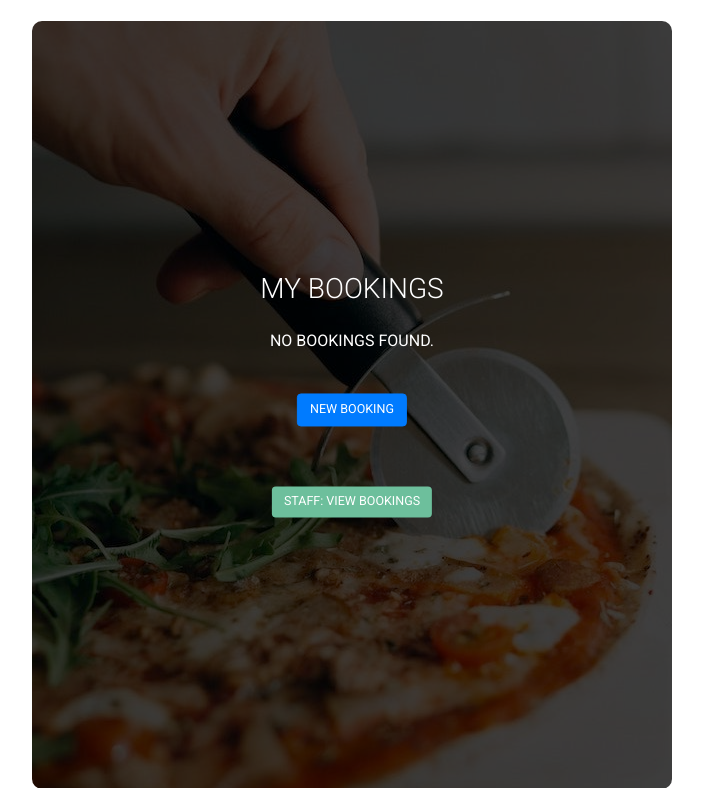
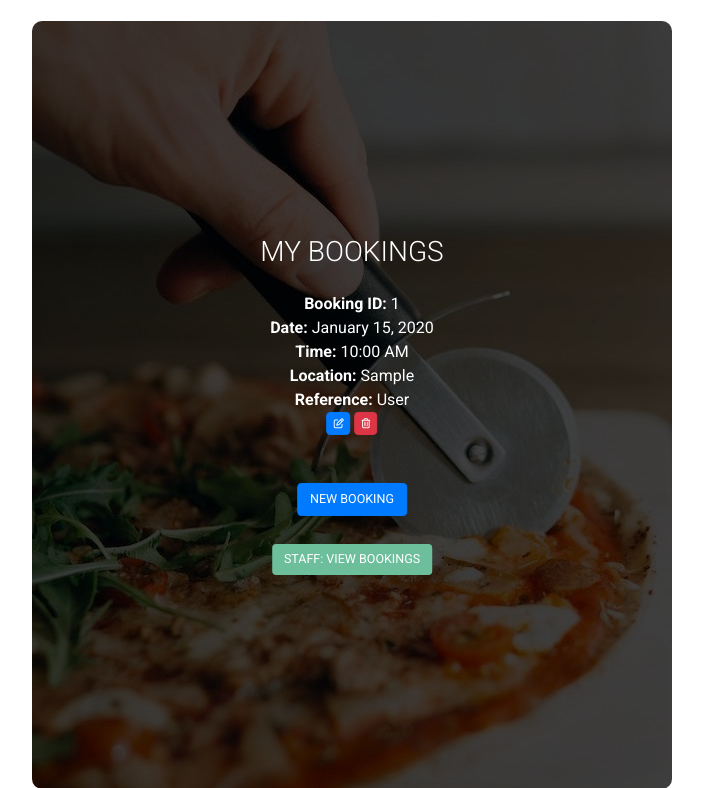
Before and after one commit to simonjellvert/pizzavagnen, a Django app: page /booking/edit/1/ in a window 1280 px wide. Shown: the part 338-1126 px from the top of the page, without its empty margins (288-991 px from the left). Run offline with Django 3.2, Linux system fonts and the light colour scheme; a user stored in the database is signed in; tables that the repository leaves empty hold one stand-in row (values such as "Sample post"); one stand-in notice (Sample message) is shown; some libraries are stand-ins or nearby versions.

Commit message:
Fix bugs on booking and events app

```diff
--- a/booking/templates/booking/booking_list.html
+++ b/booking/templates/booking/booking_list.html
@@ -65,10 +65,10 @@
                         <br>
                     {% endif %}
                     <!-- Create New Booking Form -->
-                    <a class="btn btn-primary resposive-text-size mb-3" href="{% url 'booking:booking_create' %}">New Booking</a><br>
+                    <a class="btn btn-primary resposive-text-size mb-1" href="{% url 'booking:booking_create' %}">New Booking</a><br>
                     {% if user.is_authenticated %}
                         {% if user.is_staff %}
-                            <a class="btn btn-primary resposive-text-size staff-button" href="{% url 'booking:staff_booking_list' %}">Staff: View Bookings</a>
+                            <a class="btn btn-primary resposive-text-size staff-button m-0" href="{% url 'booking:staff_booking_list' %}">Staff: View Bookings</a>
                         {% endif %}
                     {% endif %}
                 </div>
@@ -86,24 +86,31 @@
                                 </button>
                             </div>
                             <div class="modal-body">
+                                {% if messages %}
+                                    <div class="alert alert-danger" role="alert">
+                                        {% for message in messages %}
+                                            {{ message }}
+                                        {% endfor %}
+                                    </div>
+                                {% endif %}
                                 <!-- Edit form -->
                                 <form method="post" action="{% url 'booking:booking_edit' pk=booking.pk %}">
                                     {% csrf_token %}
                                     <div class="form-group">
                                         <label for="id_date">Date:</label>
-                                        <input type="date" name="date" id="id_date" class="form-control" value="{{ booking.date }}">
+                                        <input class="form-control text-dark" type="date" name="date" id="id_date" value="{{ booking.date|date:'Y-m-d' }}">
                                     </div>
                                     <div class="form-group">
                                         <label for="id_time">Time:</label>
-                                        <input type="time" name="time" id="id_time" class="form-control" value="{{ booking.time }}">
+                                        <input class="form-control text-dark" type="time" name="time" id="id_time" value="{{ booking.time|time:'H:i' }}">
                                     </div>
                                     <div class="form-group">
                                         <label for="id_location">Location:</label>
-                                        <input type="text" name="location" id="id_location" class="form-control" value="{{ booking.location }}">
+                                        <input class="form-control text-dark text-left" type="text" name="location" id="id_location" value="{{ booking.location }}">
                                     </div>
                                     <div class="form-group">
                                         <label for="id_last_name">Last Name:</label>
-                                        <input type="text" name="last_name" id="id_last_name" class="form-control" value="{{ booking.last_name }}">
+                                        <input class="form-control text-dark text-left" type="text" name="last_name" id="id_last_name" value="{{ booking.last_name }}">
                                     </div>
 
                                     <button type="submit" class="btn btn-primary">Save Changes</button>
--- a/booking/templates/booking/staff_list.html
+++ b/booking/templates/booking/staff_list.html
@@ -14,7 +14,8 @@
                 <!-- Display Existing Bookings from all users -->
                 <div class="col-12">
                     <h3 class="mb-3">Upcoming Bookings</h3>
-                    <table class="table">
+                    <div class="scrollable-table-container">
+                        <table class="table scrollable-table">
                             <thead>
                                 <tr>
                                     <th>Booking ID</th>
@@ -42,6 +43,7 @@
                 </div>
             </div>
         </div>
+    </div>
 </section>
 
 {% endblock %}
--- a/booking/views.py
+++ b/booking/views.py
@@ -13,9 +13,7 @@
 
 @method_decorator(login_required, name='dispatch')
 class BookingList(generic.ListView):
-    """
-    View for displaying bookings
-    """
+    """ View for displaying bookings """
     model = Booking
     template_name = 'booking/booking_list.html'
     paginate_by = 2
@@ -47,9 +45,7 @@
 
 @login_required
 def booking_create(request):
-    """
-    View for create a new booking
-    """
+    """ View for create a new booking """
     if request.method == 'POST':
         form = BookingForm(request.POST)
         if form.is_valid():
@@ -84,7 +80,6 @@
                 )
                 return redirect('booking:booking_create')
 
-            print("Form is valid. Creating booking...")
             booking = form.save(commit=False)
             booking.user = request.user
             booking.last_name = form.cleaned_data['last_name']
@@ -93,8 +88,6 @@
             return redirect('booking:booking_list')
 
         else:
-            print("Form is invalid. Check form validation errors:")
-            print(form.errors)
             messages.error(
                 request, 'Form submission failed. Please check the form.')
 
@@ -106,10 +99,9 @@
 
 @login_required
 def booking_edit(request, pk):
-    """
-    View for editing booking
-    """
+    """ View for editing booking """
     booking = get_object_or_404(Booking, pk=pk)
+    user_bookings = Booking.objects.filter(user=request.user)
 
     if request.method == 'POST':
         form = BookingForm(request.POST, instance=booking)
@@ -146,23 +138,40 @@
             booking = form.save(commit=False)
             booking.save()
             return redirect('booking:booking_list')
+
+        else:
+            # Form is invalid, render the form with error message and user's bookings
+            messages.error(request, "Form is invalid. Please correct the errors.")
+
     else:
-        form = BookingForm(instance=booking)
+        form = BookingForm(initial={
+            'date': booking.date,
+            'time': booking.time,
+            'location': booking.location,
+            'last_name': booking.last_name,
+        })
+
+    # Include existing bookings in the context
+    context = {
+        'form': form,
+        'booking': booking,
+        'user_bookings': user_bookings,
+        'bookings': user_bookings,  # Add this line to include existing bookings
+    }
 
     return render(
         request,
         'booking/booking_list.html',
-        {'form': form, 'booking': booking}
+        context
     )
 
 
 @login_required
 def booking_delete(request, number):
-    """
-    View for deleting booking
-    """
+    """ View for deleting booking """
     booking = get_object_or_404(Booking, number=number)
     booking.delete()
+    messages.success(request, 'Successfully deleted booking')
     return redirect('booking:booking_list')
 
 
@@ -172,9 +181,7 @@
 
 @user_passes_test(is_staff)
 def staff_booking_list(request):
-    """
-    View for staff
-    """
+    """ View for staff """
     now = datetime.now()
     upcoming_bookings = Booking.objects.filter(
         date__gte=datetime.now()).order_by('date', 'time')
--- a/static/css/style.css
+++ b/static/css/style.css
@@ -375,6 +375,11 @@
     cursor: pointer;
 }
 
+.form-image {
+    width: 100px;
+    height: auto;
+}
+
 /* -------------------- Log in page */
 
 .login-image {
@@ -559,6 +564,17 @@
     border: none;
 }
 
+.scrollable-table-container {
+    display: flex;
+    justify-content: center;
+    overflow-x: auto;
+}
+
+.table.scrollable-table {
+    white-space: nowrap;
+    /* Optionally, you can add more styling for your table here */
+}
+
 /* -------------------- New booking page */
 
 .booking-form {
@@ -721,6 +737,16 @@
         font-size: small;
         margin-top: 0;
     }
+
+    .scrollable-table-container {
+        display: block;
+        overflow-x: auto;
+    }
+
+    .table.scrollable-table {
+        white-space: nowrap;
+        /* Optionally, you can add more styling for your table here */
+    }
 }
 
 @media (max-width: 425px) {
@@ -738,10 +764,6 @@
     }
 
     .login-form p {
-        font-size: x-small;
-    }
-
-    .login-form h3 {
         font-size: x-small;
     }
 
@@ -793,6 +815,11 @@
     .responsive-margin {
         margin-bottom: 0;
     }
+
+    #div_id_username,
+    #div_id_email {
+        font-size: 12px;
+    }
 }
 
 @media (max-width: 320px) {
```
Also changed, not shown: booking/templates/booking/new_booking.html (+12 -0 lines), events/templates/events/events.html (+25 -3 lines). Lines whose indentation alone changed are shown as unchanged.
